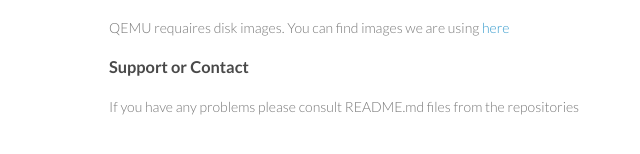
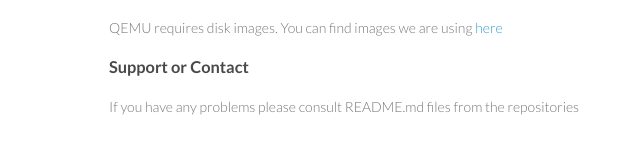
Before and after one commit to redsec/redsec.github.io, a plain HTML site: page index.html in a window 1280 px wide. Shown: the part 638-792 px from the top of the page, 461-1101 px from the left. Drawn offline with Linux system fonts and the light colour scheme.

Commit message:
Update index.html

```diff
--- a/index.html
+++ b/index.html
@@ -51,7 +51,7 @@ $ git pull
 
 <p>If you would like to debug coreboot using gdb server (using IDA for example) you should run QEMU using qemu-win-coreboot-gdb.bat script from Windows folder of our repository. Otherwise use qemu-win-coreboot.bat.</p>
 
-<p>QEMU requaires disk images. You can find images we are using <a href="http://wiki.qemu.org/Testing">here</a></p>
+<p>QEMU requires disk images. You can find images we are using <a href="http://wiki.qemu.org/Testing">here</a></p>
 
 <h3>
 <a name="support-or-contact" class="anchor" href="#support-or-contact"><span class="octicon octicon-link"></span></a>Support or Contact</h3>
```
